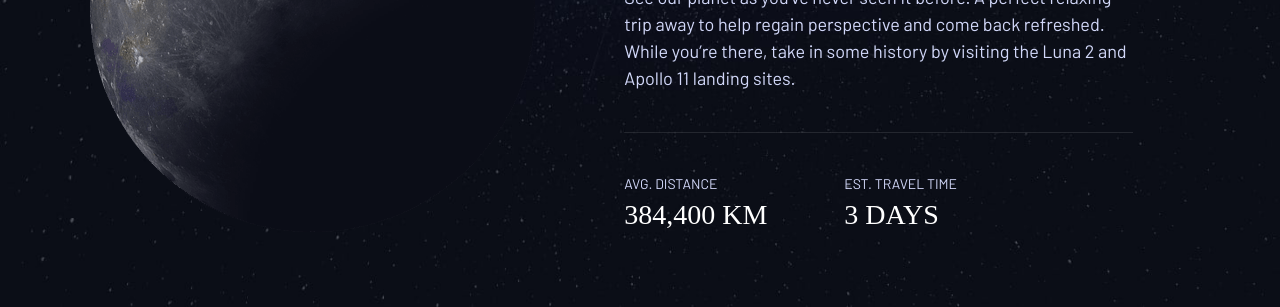
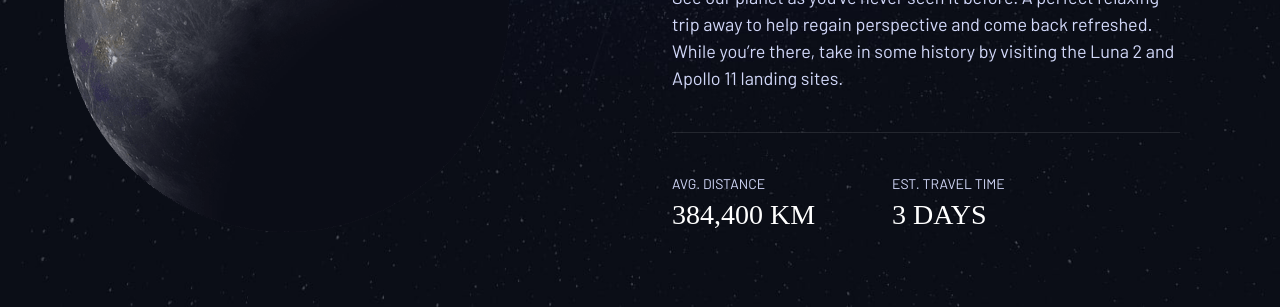
Before and after one commit to arbaz93/Space-tourism, a plain HTML site: page destination.html in a window 1280 px wide. Shown: the part 493-800 px from the top of the page. Drawn offline with nearby package versions, Linux system fonts and the light colour scheme; a web font is replaced by a local one.

Commit message:
fixed design padding issues on landing page

```diff
--- a/style.css
+++ b/style.css
@@ -593,7 +593,7 @@ select {
 .technology-info > p {
   padding-inline: min(1rem, 2rem);
 }
-@media (min-width: 35em) {
+@media (min-width: 45em) {
   .numbered-title {
     justify-self: start;
     margin-top: 2rem;
@@ -644,9 +644,10 @@ select {
       ". title title ."
       ". image tabs ."
       ". image content .";
+    grid-template-columns: minmax(0, 2rem) 1fr 1fr;
   }
   .grid-container--destination > picture {
-    max-width: 90%;
+    max-width: 100%;
   }
 
   .destination-meta {
@@ -696,7 +697,9 @@ select {
     padding-inline: 0;
   }
 }
-
+.grid-container--home {
+  padding-inline: 1rem;
+}
 /* ------------------------------- */
 /* Page specifics --BACKGROUND     */
 /* ------------------------------- */
```
